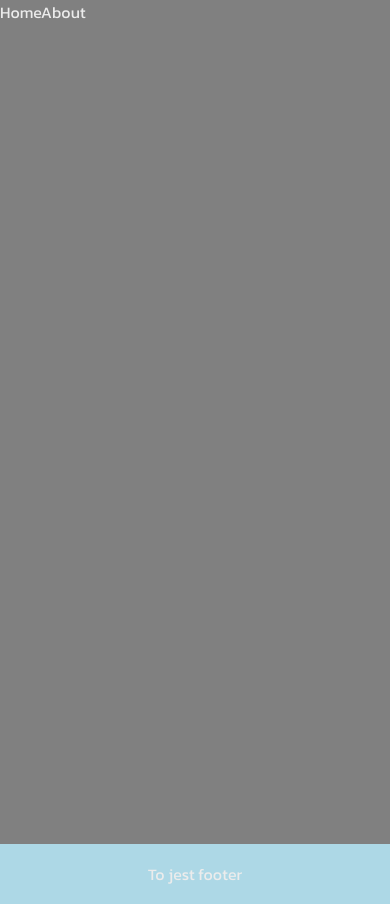
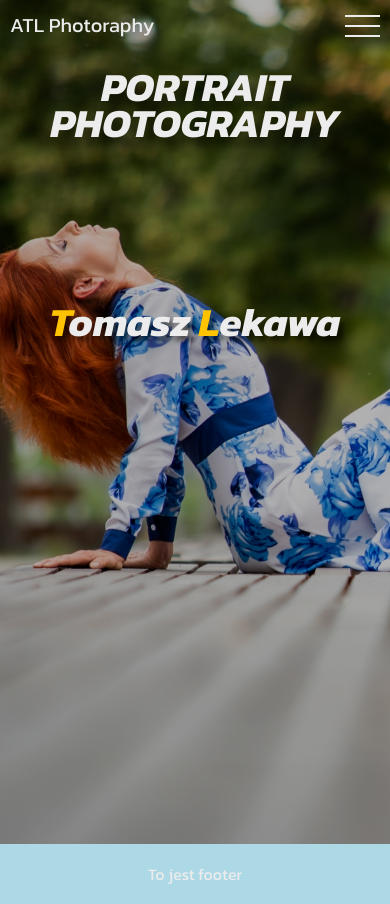
Before and after one commit to tosia921/Lekawa-Photography-Portfolio, a Next.js app in the folder nextjs-frontend/: page / in a window 390 px wide. Built offline with nearby package versions, Linux system fonts and the light colour scheme.

Commit message:
created hamburger menu, need some final styles

```diff
--- /dev/null
+++ b/nextjs-frontend/components/BurgerButton.js
@@ -0,0 +1,51 @@
+import React from 'react';
+import styled from 'styled-components';
+
+const BurgerButton = ({ burgerMenu, setBurgerMenu }) => (
+    <StyledBurgerButton burgerMenu={burgerMenu} onClick={() => setBurgerMenu(!burgerMenu)}>
+        <li />
+        <li />
+        <li />
+    </StyledBurgerButton>
+);
+
+export default BurgerButton;
+
+const StyledBurgerButton = styled.ul`
+    width: 35px;
+    height: 35px;
+    cursor: pointer;
+    position: relative;
+    z-index: 10;
+    li {
+        list-style: none;
+        position: absolute;
+        left: 0;
+        background: var(--MainTextColor);
+        width: 100%;
+        height: 2px;
+        transform: translateY(-50%);
+        transition: all 0.6s ease;
+    }
+    li:nth-of-type(1) {
+        top: 20%;
+    }
+    li:nth-of-type(2) {
+        top: 50%;
+    }
+    li:nth-of-type(3) {
+        top: 80%;
+    }
+
+    li:nth-of-type(1) {
+        transform: ${(props) => (props.burgerMenu ? `translateY(-50%) rotate(45deg)` : `translateY(0%) rotate(0deg)`)};
+        top: ${(props) => (props.burgerMenu ? `50%` : `20%`)};
+    }
+    li:nth-of-type(2) {
+        transform: ${(props) => (props.burgerMenu ? `translateY(-50%) rotate(-45deg)` : `translateY(0%) rotate(0deg)`)};
+    }
+    li:nth-of-type(3) {
+        left: ${(props) => (props.burgerMenu ? `100%` : `0`)};
+        opacity: ${(props) => (props.burgerMenu ? `0` : `1`)};
+    }
+`;
--- a/nextjs-frontend/components/LandingPage.js
+++ b/nextjs-frontend/components/LandingPage.js
@@ -15,7 +15,7 @@ const StyledSection = styled.section`
         z-index: -1;
     }
     .landingPage-text {
-        height: calc(100vh - 5rem);
+        height: 100vw;
         padding-top: 5%;
         padding-bottom: 27%;
         display: flex;
--- a/nextjs-frontend/components/MobileMenu.js
+++ b/nextjs-frontend/components/MobileMenu.js
@@ -1,68 +1,72 @@
-import React, { useState } from 'react';
+import React from 'react';
 import styled from 'styled-components';
 import Link from 'next/link';
+import { useRouter } from 'next/router';
 
-const MobileMenu = () => {
-    const [burgerMenu, setBurgerMenu] = useState(false);
+const MobileMenu = ({ burgerMenu, setBurgerMenu }) => {
+    const router = useRouter();
+
+    // Since Next.js 'Link' does not pass onClick events,
+    // had to use useRouter hook and push to other page to
+    // have ability to close menu when clicking on Link.
+    const handleClick = (e, path) => {
+        e.preventDefault();
+        setBurgerMenu(!burgerMenu);
+        router.push(path);
+    };
+
     return (
-        <>
-            <StyledBurger burgerMenu={burgerMenu} onClick={() => setBurgerMenu(!burgerMenu)}>
-                <div className="hamburger" />
-            </StyledBurger>
-            <StyledMobileMenu>
-                <Link href="/">Home</Link>
-                <Link href="/about">About</Link>
-            </StyledMobileMenu>
-        </>
+        <StyledMobileMenu burgerMenu={burgerMenu}>
+            <Link href="/" passHref>
+                <a onClick={(e) => handleClick(e, '/')} aria-hidden="true">
+                    Home
+                </a>
+            </Link>
+            <Link href="/about" passHref>
+                <a onClick={(e) => handleClick(e, '/about')} aria-hidden="true">
+                    About
+                </a>
+            </Link>
+            <Link href="/gallery" passHref>
+                <a onClick={(e) => handleClick(e, '/gallery')} aria-hidden="true">
+                    Gallery
+                </a>
+            </Link>
+            <Link href="/publications" passHref>
+                <a onClick={(e) => handleClick(e, '/publications')} aria-hidden="true">
+                    Publications
+                </a>
+            </Link>
+            <Link href="/contact" passHref>
+                <a onClick={(e) => handleClick(e, '/contact')} aria-hidden="true">
+                    Contact
+                </a>
+            </Link>
+        </StyledMobileMenu>
     );
 };
 
 export default MobileMenu;
 
-const StyledBurger = styled.button`
-    outline: none;
-    height: 30px;
-    width: 30px;
-    border: 0px;
-    padding: 0px;
-    background: transparent;
-
-    .hamburger {
-        display: flex;
-        outline: none;
-        height: 30px;
-        width: 30px;
-        border: 0px;
-        padding: 0px;
-        background: transparent;
-        transition: all 250ms ease-out;
-        cursor: pointer;
-        -webkit-tap-highlight-color: transparent;
-    }
-    .hamburger:before,
-    .hamburger:after {
-        content: '';
-        width: 30px;
-        height: 1.5px;
-        position: absolute;
-        background: var(--MainTextColor);
-        transition: all 250ms ease-out;
-        will-change: transform;
-    }
-    .hamburger:before {
-        transform: ${(props) => (props.burgerMenu ? `translateY(12px) rotate(45deg)` : `translateY(12px)`)};
-    }
-    .hamburger:after {
-        transform: ${(props) => (props.burgerMenu ? `translateY(12px) rotate(-45deg)` : `translateY(6px)`)};
-    }
-`;
-
 const StyledMobileMenu = styled.nav`
     position: absolute;
     top: 0;
     left: 0;
+    opacity: ${(props) => (props.burgerMenu ? `1` : `0`)};
+    transition: opacity 0.5s ease-in-out;
     height: 100vh;
     width: 100vw;
-    z-index: 0;
-    background-color: grey;
+    z-index: 5;
+    background-color: var(--BoxBackground);
+    display: flex;
+    flex-direction: column;
+    justify-content: center;
+    align-items: center;
+
+    a {
+        font-size: 4rem;
+        &:hover {
+            color: var(--SecondaryTextColor);
+        }
+    }
 `;
--- a/nextjs-frontend/components/Navbar.js
+++ b/nextjs-frontend/components/Navbar.js
@@ -1,22 +1,27 @@
-import React from 'react';
+import React, { useState } from 'react';
 import Link from 'next/link';
 import styled from 'styled-components';
 import MobileMenu from './MobileMenu';
+import BurgerButton from './BurgerButton';
 
-const Navbar = () => (
+const Navbar = () => {
+    const [burgerMenu, setBurgerMenu] = useState(false);
+    return (
         <StyledHeader>
             <Logo>
                 <p>ATL Photoraphy</p>
             </Logo>
-        <MobileMenu />
+            <BurgerButton burgerMenu={burgerMenu} setBurgerMenu={setBurgerMenu} />
             <Nav>
                 <Link href="about">About Me</Link>
             </Nav>
             <LangPicker>
                 <p>Lang</p>
             </LangPicker>
+            <MobileMenu burgerMenu={burgerMenu} setBurgerMenu={setBurgerMenu} />
         </StyledHeader>
     );
+};
 
 export default Navbar;
 
@@ -26,10 +31,12 @@ const StyledHeader = styled.header`
     display: flex;
     align-items: center;
     justify-content: space-between;
-    z-index: 5;
+    z-index: 10;
 `;
 
 const Logo = styled.div`
+    position: relative;
+    z-index: 10;
     p {
         font-size: 2rem;
     }
--- a/nextjs-frontend/styles/GlobalStyles.js
+++ b/nextjs-frontend/styles/GlobalStyles.js
@@ -7,6 +7,7 @@ const GlobalStyles = createGlobalStyle`
     --SecondaryTextColor: #FFC300;
     --TextShadowLarge: 10px 10px 10px rgba(0,0,0,0.5);
     --TextShadowMedium: 5px 5px 5px rgba(0,0,0,0.5);
+    --BoxBackground: #343333;
   }
   @font-face {
     font-family: 'kanit';
```
Lines whose indentation alone changed are shown as unchanged.
